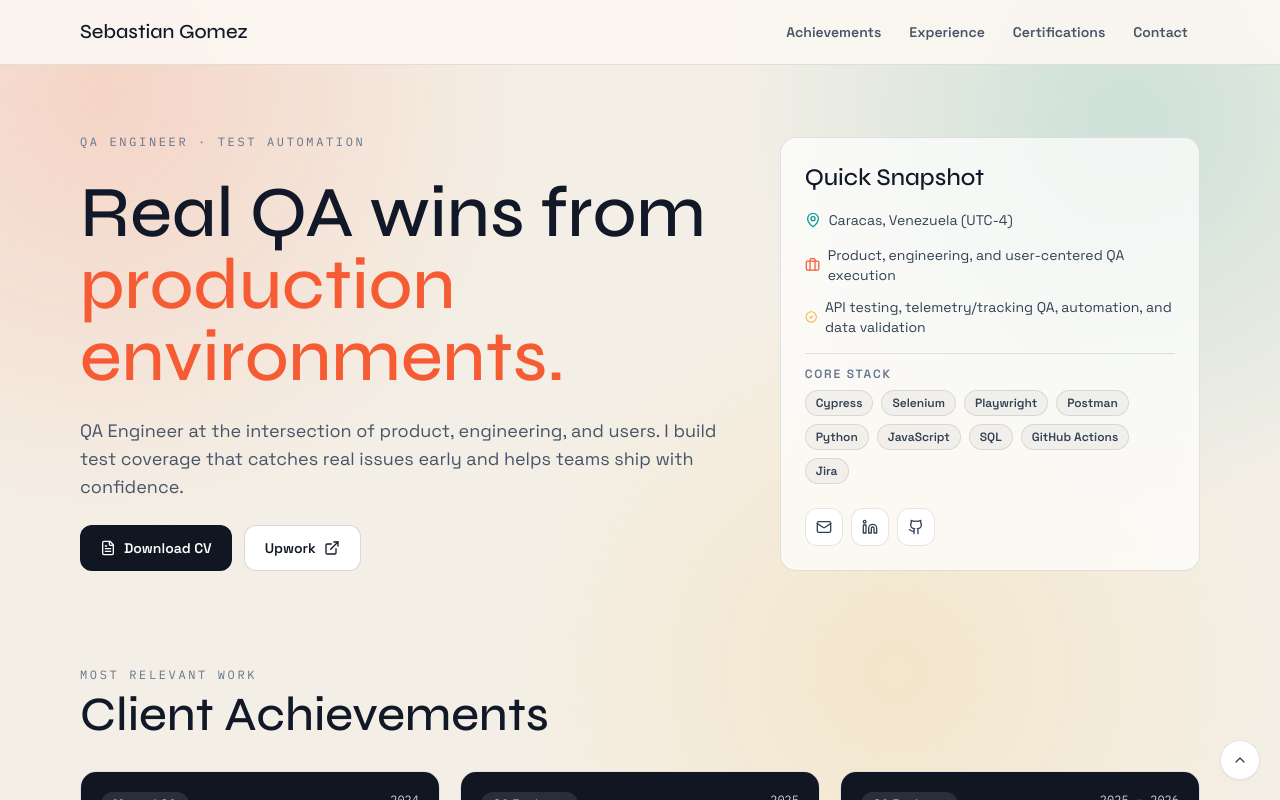
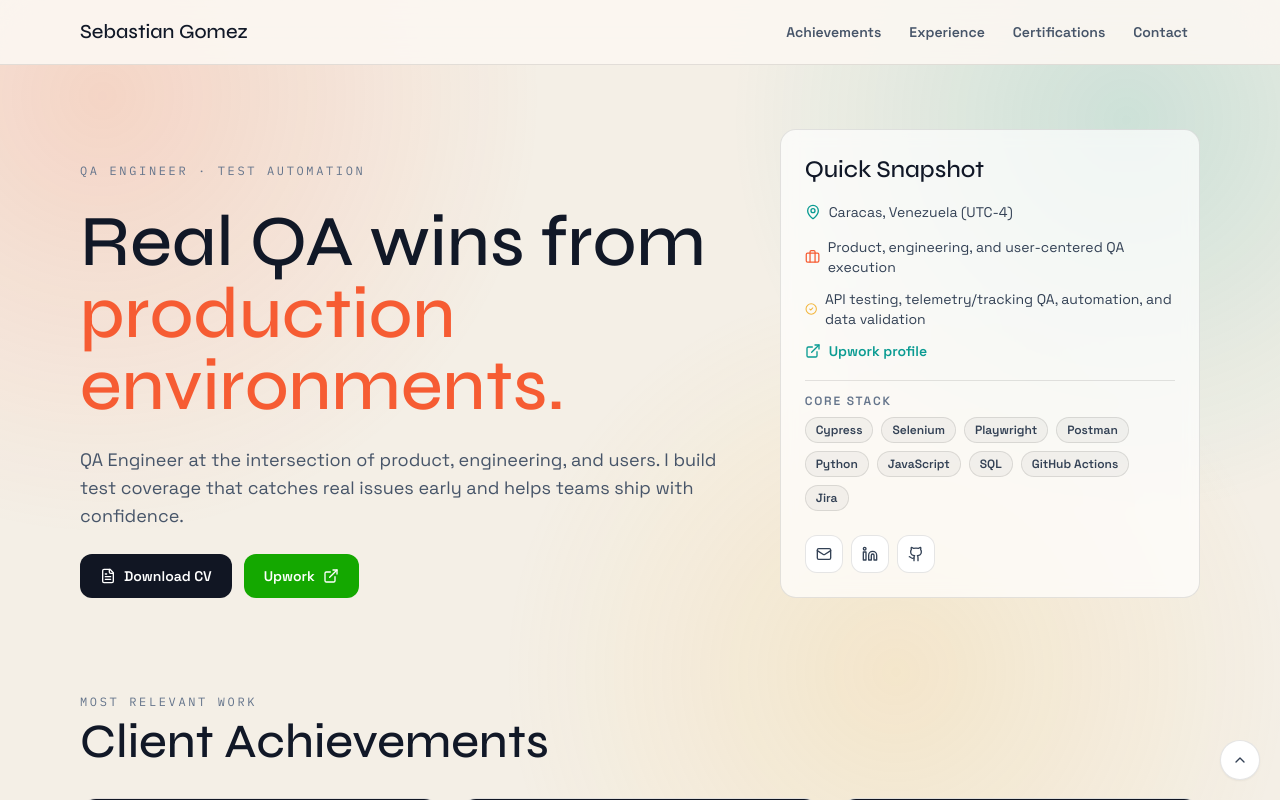
Before and after one commit to Sebastiandg30/My-portfolio, a Next.js app: page / in a window 1280 px wide. Shown: the top 800 px of the page. Built offline with nearby package versions, Linux system fonts and the light colour scheme.

Commit message:
fix: polish hero/contact styles and resolve github branch sha lookup

```diff
--- a/app/admin/page.tsx
+++ b/app/admin/page.tsx
@@ -239,10 +239,10 @@ function Dashboard({
   return (
     <div className="min-h-screen bg-transparent">
       <header className="sticky top-0 z-30 border-b border-black/10 bg-[color:rgba(251,247,241,0.95)] backdrop-blur">
-        <div className="mx-auto flex h-16 w-full max-w-6xl items-center justify-between gap-3 px-4">
+        <div className="mx-auto flex min-h-16 w-full max-w-6xl items-center justify-between gap-3 px-4 py-3">
           <div>
             <p className="section-label">Admin</p>
-            <p className="font-display text-xl">Manage Achievements</p>
+            <p className="font-display text-xl leading-[1.2]">Manage Achievements</p>
           </div>
 
           <div className="flex items-center gap-2">
--- a/app/page.tsx
+++ b/app/page.tsx
@@ -421,7 +421,7 @@ export default function PortfolioPage() {
                 href="https://www.upwork.com/freelancers/~01797400cf1c137fb1"
                 target="_blank"
                 rel="noopener noreferrer"
-                className="inline-flex items-center gap-2 rounded-xl border border-black/15 bg-white px-5 py-3 text-sm font-semibold"
+                className="inline-flex items-center gap-2 rounded-xl bg-[#14A800] px-5 py-3 text-sm font-semibold text-white transition-transform hover:-translate-y-0.5"
               >
                 Upwork <ExternalLink className="h-4 w-4" />
               </a>
@@ -446,6 +446,14 @@ export default function PortfolioPage() {
               <p className="inline-flex items-center gap-2">
                 <CheckCircle2 className="h-4 w-4 text-[var(--mustard)]" /> API testing, telemetry/tracking QA, automation, and data validation
               </p>
+              <a
+                href="https://www.upwork.com/freelancers/~01797400cf1c137fb1"
+                target="_blank"
+                rel="noopener noreferrer"
+                className="inline-flex items-center gap-2 font-semibold text-[var(--teal)] hover:underline"
+              >
+                <ExternalLink className="h-4 w-4" /> Upwork profile
+              </a>
             </div>
 
             <div className="border-t border-black/10 pt-3">
@@ -575,10 +583,10 @@ export default function PortfolioPage() {
         </section>
 
         <section id="contact" className="scroll-mt-24 pb-8 pt-16 md:pt-24">
-          <div className="rounded-3xl border border-slate-700 bg-[#111623] px-6 py-10 text-center text-white md:px-10">
-            <p className="section-label !text-slate-300">Contact</p>
+          <div className="glass-card rounded-3xl px-6 py-10 text-center md:px-10">
+            <p className="section-label">Contact</p>
             <h2 className="mt-2 font-display text-4xl md:text-5xl">Need stronger release confidence?</h2>
-            <p className="mx-auto mt-4 max-w-2xl text-slate-200">
+            <p className="mx-auto mt-4 max-w-2xl text-slate-700">
               If your team is shipping fast and quality is becoming risky, I can help you build a QA system that scales with your product.
             </p>
             <div className="social-links mt-6 flex flex-wrap items-center justify-center gap-3">
@@ -592,7 +600,7 @@ export default function PortfolioPage() {
               </a>
               <a
                 href="mailto:sebasdgg3001@gmail.com"
-                className="inline-flex items-center gap-2 rounded-xl border border-white/35 px-4 py-2.5 text-sm font-semibold text-white"
+                className="inline-flex items-center gap-2 rounded-xl border border-black/20 bg-white px-4 py-2.5 text-sm font-semibold text-slate-800"
               >
                 <Mail className="h-4 w-4" /> Email
               </a>
@@ -600,7 +608,7 @@ export default function PortfolioPage() {
                 href="https://www.linkedin.com/in/sebastiangomez30/"
                 target="_blank"
                 rel="noopener noreferrer"
-                className="inline-flex items-center gap-2 rounded-xl border border-white/35 px-4 py-2.5 text-sm font-semibold text-white"
+                className="inline-flex items-center gap-2 rounded-xl border border-black/20 bg-white px-4 py-2.5 text-sm font-semibold text-slate-800"
               >
                 <Linkedin className="h-4 w-4" /> LinkedIn
               </a>
--- a/lib/server/achievements-store.ts
+++ b/lib/server/achievements-store.ts
@@ -28,12 +28,17 @@ function githubContentsEndpoint(): string {
   return `${GITHUB_API}/repos/${githubRepo}/contents/${githubFilePath}`
 }
 
+function withBranchRef(url: string): string {
+  const separator = url.includes('?') ? '&' : '?'
+  return `${url}${separator}ref=${encodeURIComponent(githubBranch)}`
+}
+
 async function readFromGitHub(): Promise<{ achievements: Achievement[]; sha?: string }> {
   if (!githubRepo || !githubToken) {
     throw new Error('GitHub storage is enabled but GITHUB_REPO or GITHUB_TOKEN is missing')
   }
 
-  const response = await fetch(githubContentsEndpoint(), {
+  const response = await fetch(withBranchRef(githubContentsEndpoint()), {
     headers: githubHeaders(),
     cache: 'no-store',
   })
```
